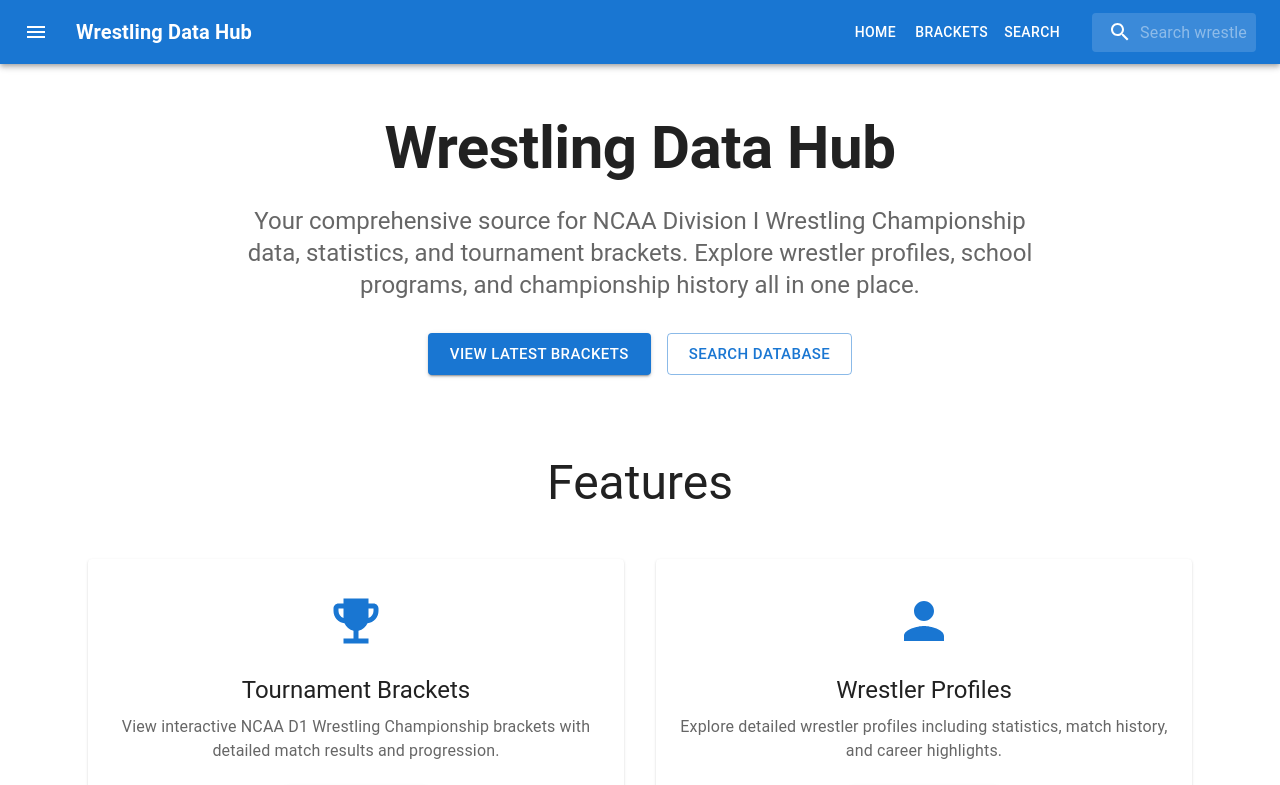
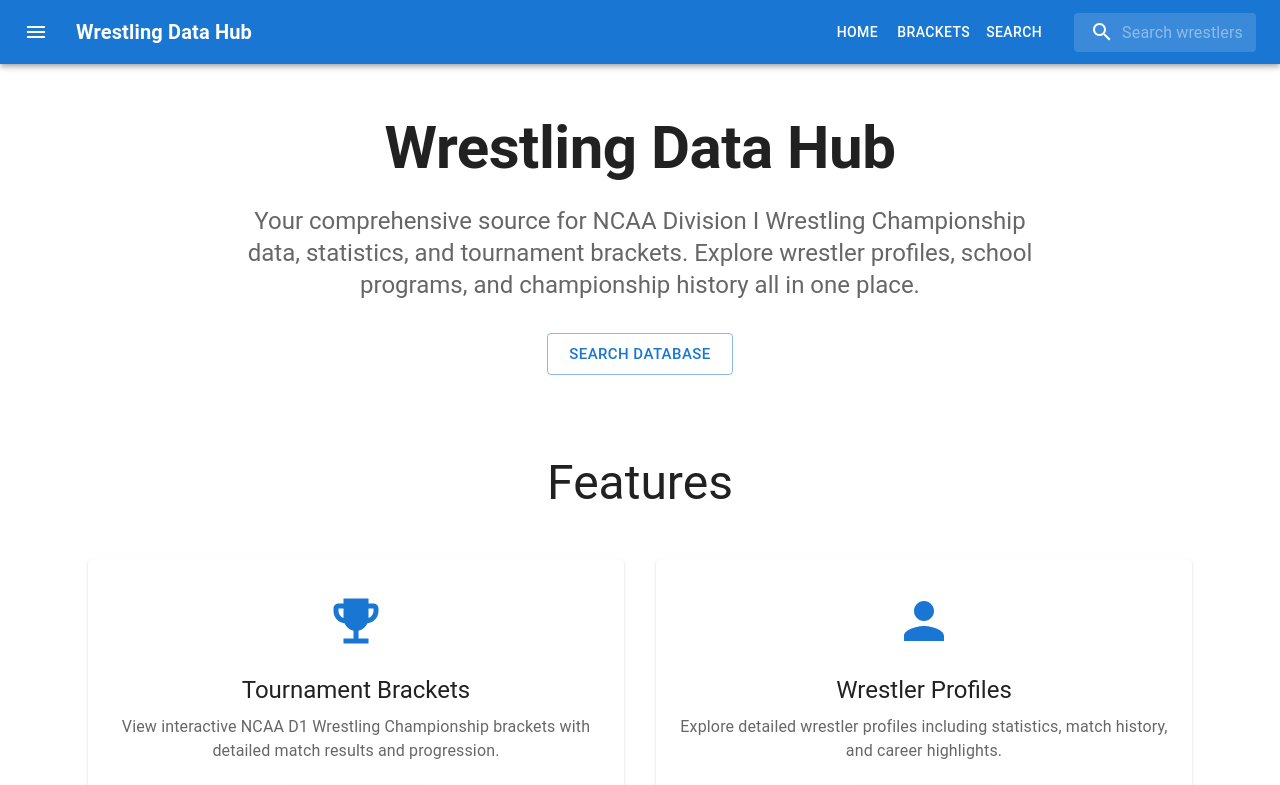
Before and after one commit to grogs84/louden-swain, a React (Create React App) app in the folder frontend/: page / in a window 1280 px wide. Shown: the top 785 px of the page. Built offline with nearby package versions, Linux system fonts and the light colour scheme.

Commit message:
removed the view brackets now and made search bar slightly wider

```diff
--- a/frontend/src/components/Navbar.js
+++ b/frontend/src/components/Navbar.js
@@ -46,9 +46,9 @@ const StyledInputBase = styled(InputBase)(({ theme }) => ({
     paddingLeft: `calc(1em + ${theme.spacing(4)})`,
     transition: theme.transitions.create('width'),
     [theme.breakpoints.up('sm')]: {
-      width: '12ch',
+      width: '14ch',
       '&:focus': {
-        width: '20ch',
+        width: '24ch',
       },
     },
   },
@@ -110,7 +110,7 @@ const Navbar = () => {
           </SearchIconWrapper>
           <form onSubmit={handleSearch}>
             <StyledInputBase
-              placeholder="Search wrestlers, schools..."
+              placeholder="Search wrestlers profiles..."
               inputProps={{ 'aria-label': 'search' }}
               value={searchQuery}
               onChange={(e) => setSearchQuery(e.target.value)}
--- a/frontend/src/pages/HomePage.js
+++ b/frontend/src/pages/HomePage.js
@@ -63,7 +63,8 @@ const HomePage = () => {
           and championship history all in one place.
         </Typography>
         <Box sx={{ mt: 4 }}>
-          <Button
+          {/* remove this button */ }
+          {/* <Button
             variant="contained"
             size="large"
             component={Link}
@@ -71,7 +72,7 @@ const HomePage = () => {
             sx={{ mr: 2, mb: 2 }}
           >
             View Latest Brackets
-          </Button>
+          </Button> */}
           <Button
             variant="outlined"
             size="large"
```
